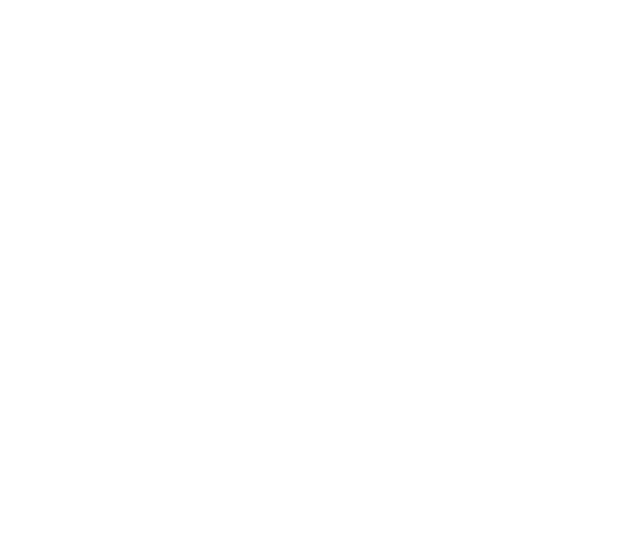
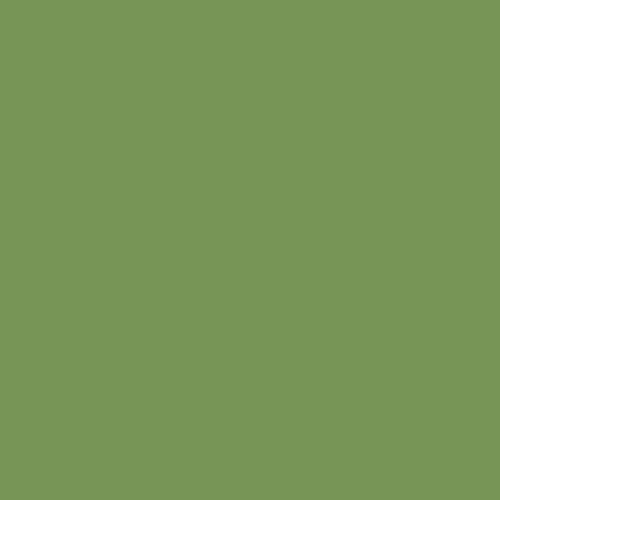
Before and after one commit to wahabu/iChess, a React (Create React App) app: page / in a window 1280 px wide. Shown: the top 538 px of the page, without its empty margins (0-640 px from the left). Built offline with nearby package versions, Linux system fonts and the light colour scheme.

Commit message:
Add a green square shape

```diff
--- a/src/components/Chessboard.css
+++ b/src/components/Chessboard.css
@@ -1,3 +1,5 @@
 #chessboard {
+  width: 500px;
+  height: 500px;
   background-color: #779556;
 }
```
